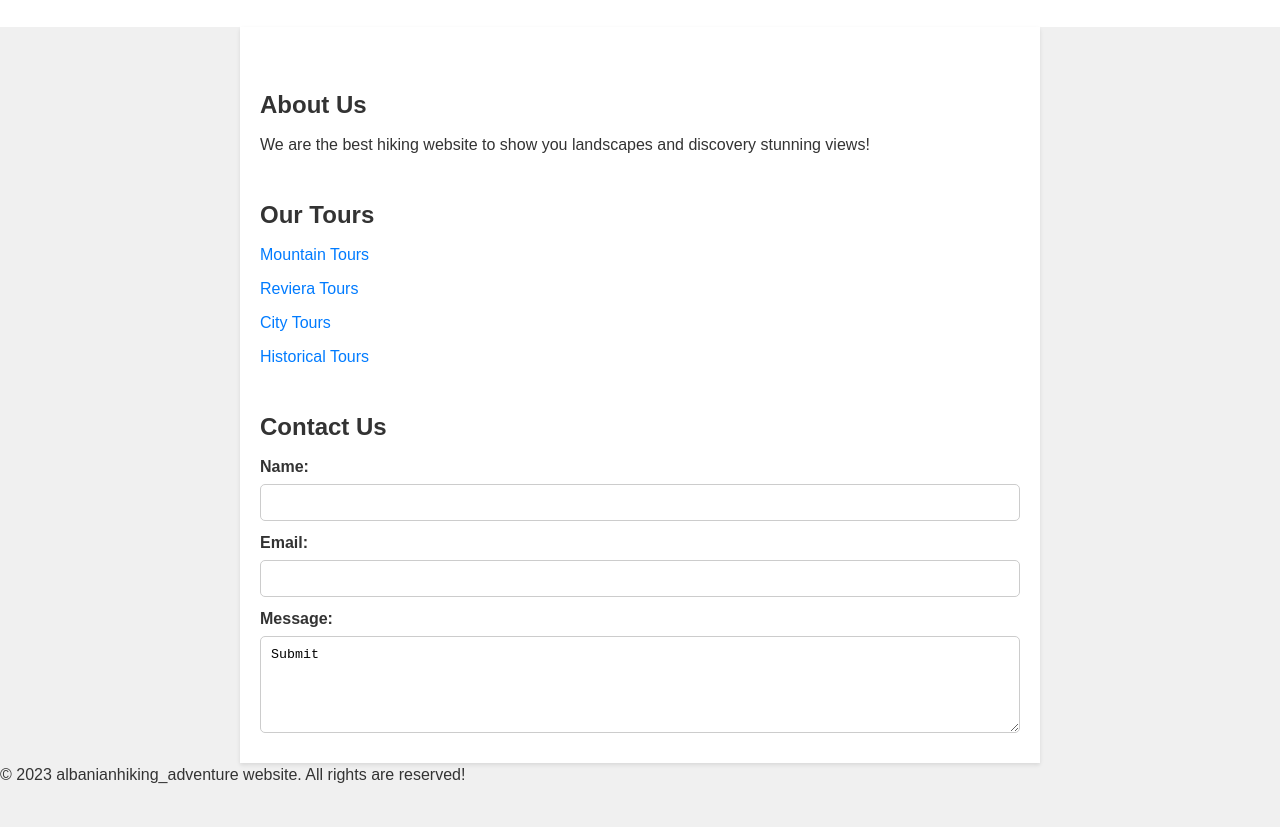
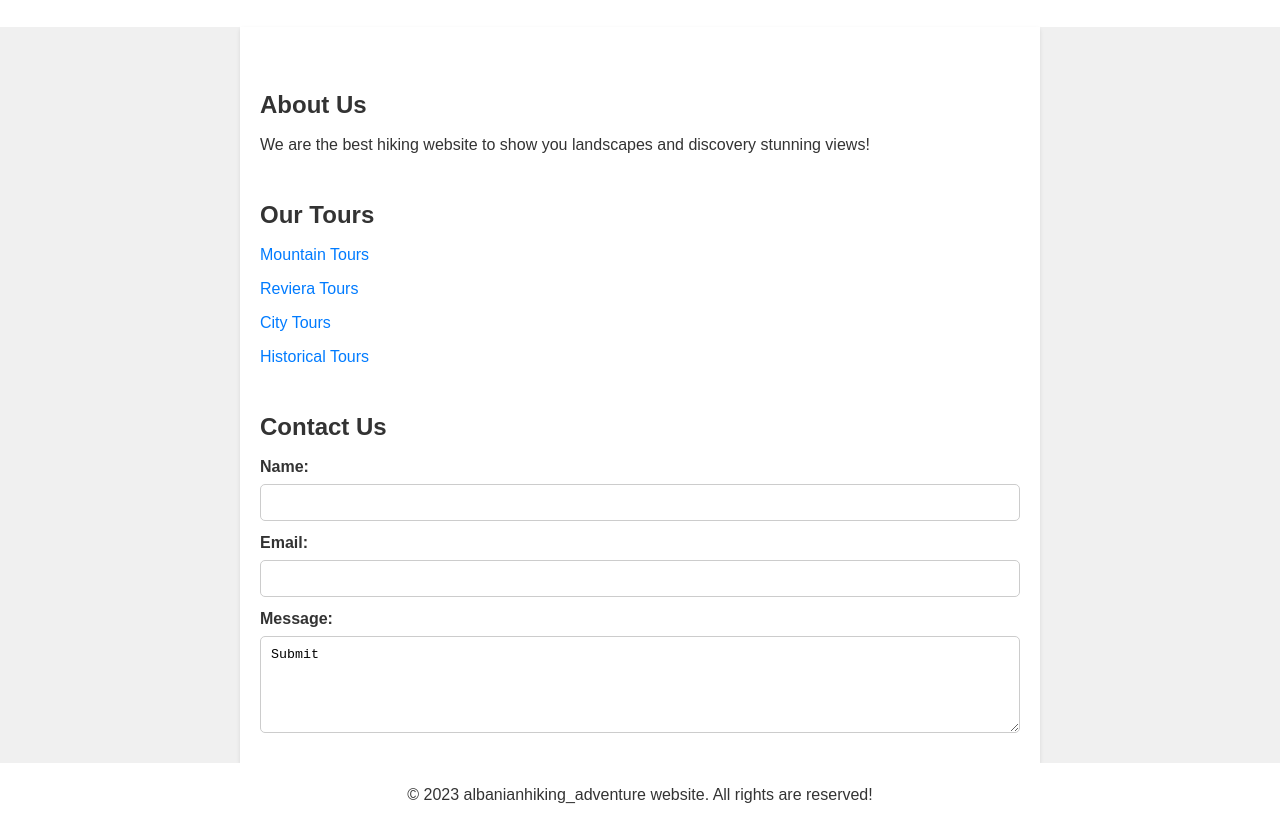
Before and after one commit to albani07/adventurehiking_albania, a plain HTML site: page index.html in a window 1280 px wide. Shown: the part 114-941 px from the top of the page. Before the commit the page ends 901 px from the top, so only its background shows below. Drawn offline with Linux system fonts and the light colour scheme.

Commit message:
styling the footer

```diff
--- a/style.css
+++ b/style.css
@@ -104,3 +104,10 @@ form button {
 form button:hover {
 	background-color: #0062cc;
 }
+
+footer {
+	padding: 20px;
+	background-color: #fff;
+	text-align: center;
+	box-shadow: 0 -2px 4 px rgba(0, 0, 0, 0.1);
+}
```
